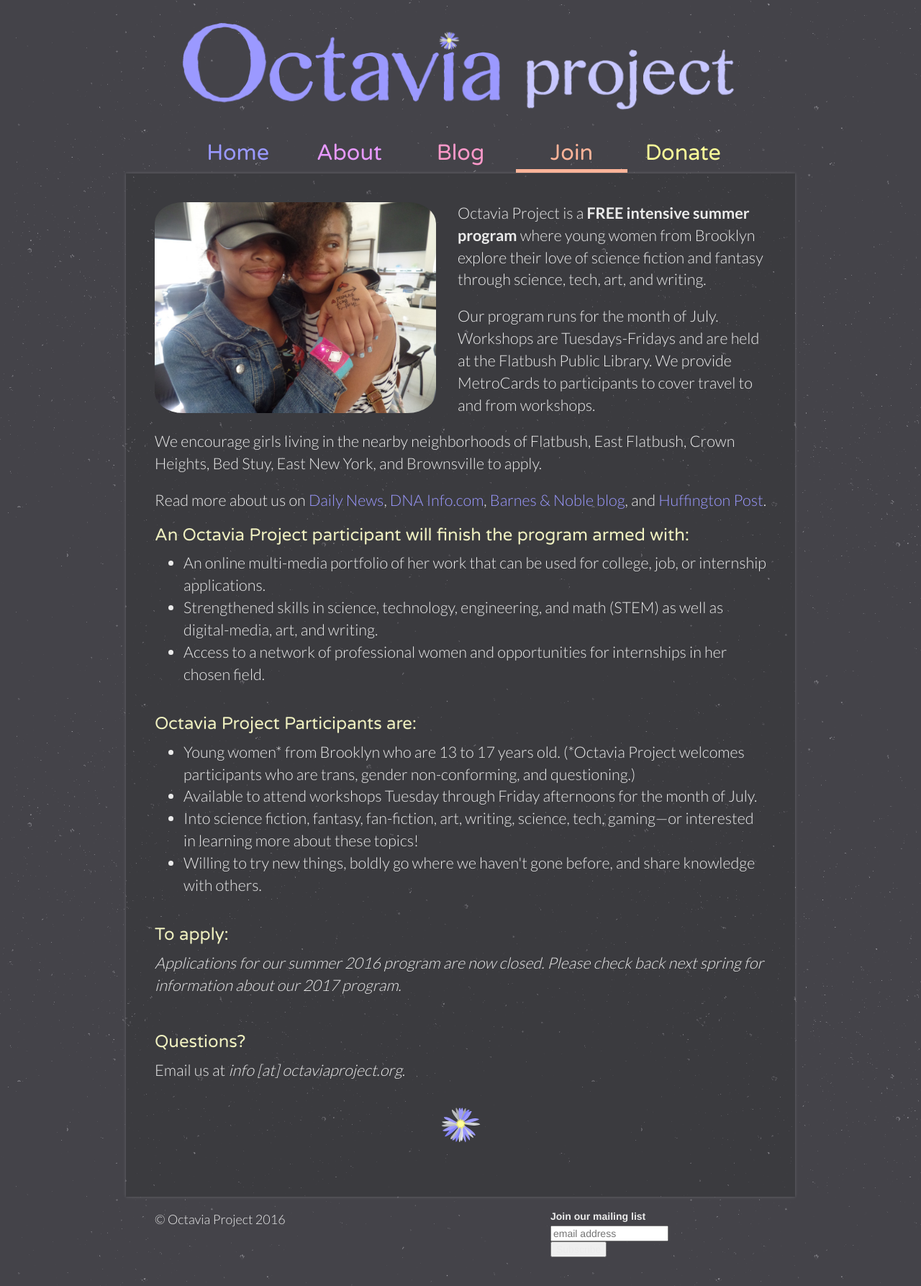
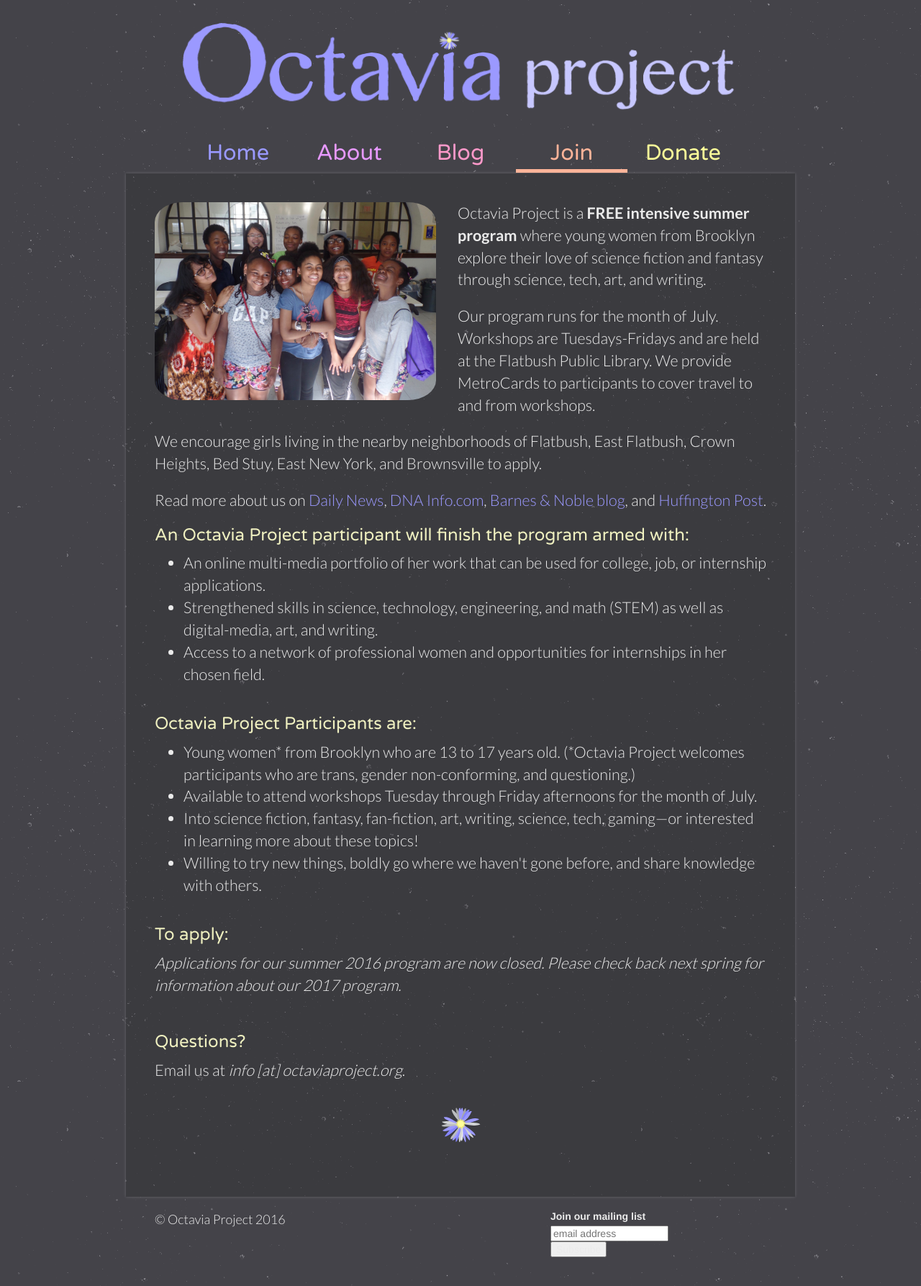
Before and after one commit to OctaviaProject/octaviaproject.github.io, a Jekyll site: the page built from join.html, in a window 1280 px wide. Shown: the whole page at 72% size. Built offline with Jekyll 4.4.1, drawn with Linux system fonts in a browser that asks for light colours; comment, search, counter and statistics services are not loaded.

Commit message:
pic switch

```diff
--- a/join.html
+++ b/join.html
@@ -2,7 +2,7 @@
 ---
 {% include header.html %}
 
-    <img class="bio" src="{{ site.url }}/assets/img/photos/Besties.jpg">
+    <img class="bio" src="{{ site.url }}/assets/img/photos/Group_silly.jpg">
 
     <div class="about" style="font-size: 1.2em;">
 
```
